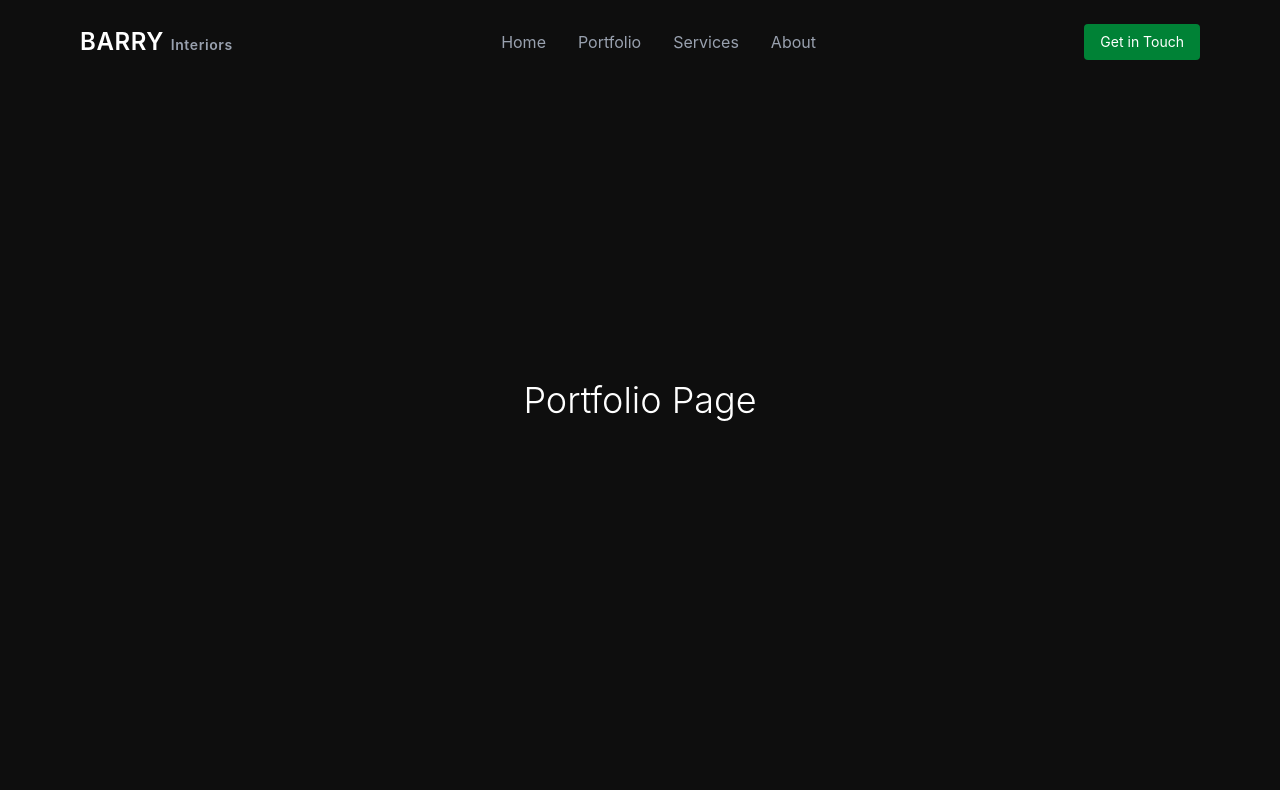
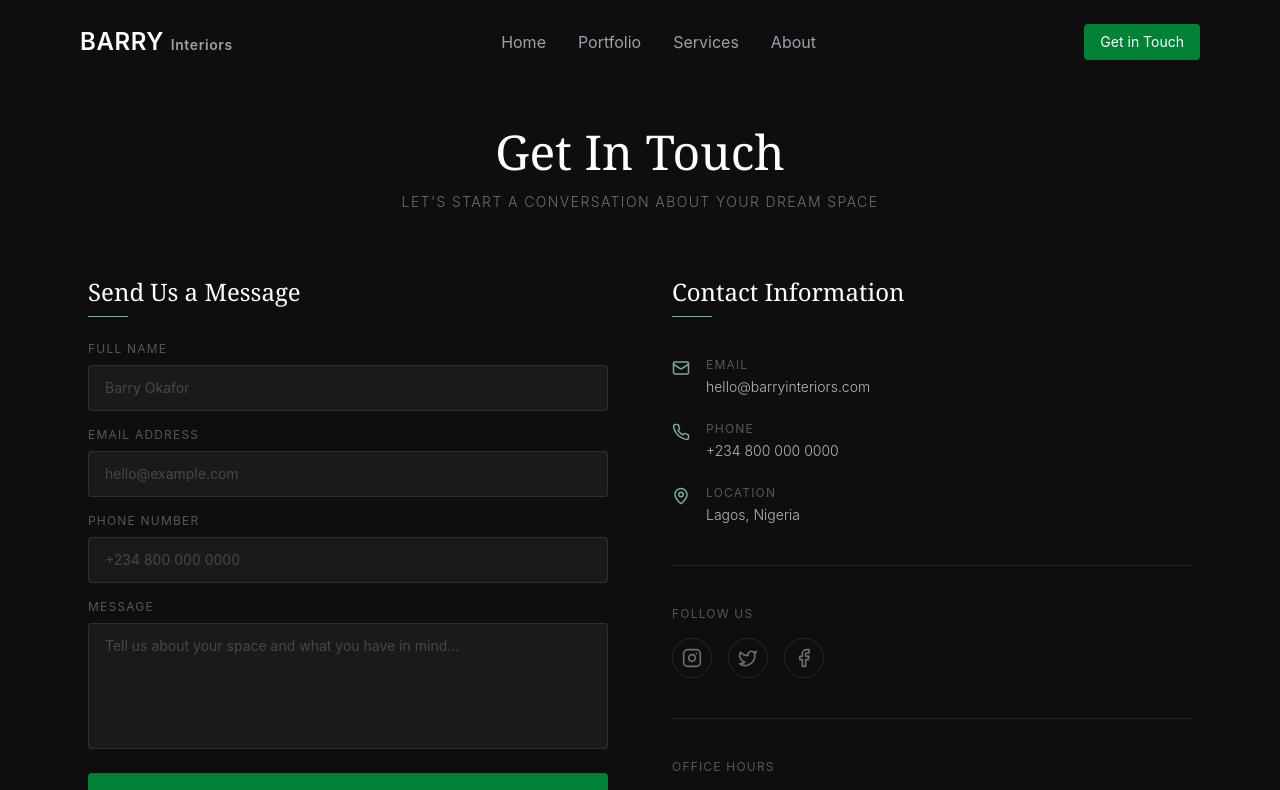
Before and after one commit to Oc-Paschal/INTERIOR-DESIGN-WEBSITE, a React (Vite) app: page /Contact in a window 1280 px wide. Shown: the top 790 px of the page. Built offline with nearby package versions, Linux system fonts and the light colour scheme.

Commit message:
added the contact page

```diff
--- a/src/Pages/About.jsx
+++ b/src/Pages/About.jsx
@@ -1,6 +1,7 @@
 import { motion } from "framer-motion";
 import content from "../data/content.json";
 import { LuStar, LuShield, LuHeart } from "react-icons/lu";
+import { Link } from "react-router-dom";
 
 const { hero, story, team, values, whyUs } = content.about;
 
@@ -229,13 +230,15 @@ const About = () => {
             Let's create something extraordinary together. Reach out and let's
             start the conversation.
           </p>
+          <Link to="/contact">
             <motion.button
               whileHover={{ scale: 1.05 }}
               whileTap={{ scale: 0.95 }}
               className="bg-green-700 px-10 py-4 text-white text-xs tracking-widest uppercase rounded hover:bg-green-600 transition"
             >
               Get in Touch
-          </motion.button>
+            </motion.button>{" "}
+          </Link>
         </motion.div>
       </section>
     </div>
--- a/src/Pages/Contact.jsx
+++ b/src/Pages/Contact.jsx
@@ -1,12 +1,263 @@
+import { useState } from "react"
+import { motion, AnimatePresence } from "framer-motion"
+import { LuMail, LuPhone, LuMapPin, LuInstagram, LuTwitter, LuFacebook, LuCircleCheck } from "react-icons/lu"
+import content from "../data/content.json"
+
+const { contact } = content.footer
+
+const contactIconMap = {
+  mail: <LuMail size={18} />,
+  phone: <LuPhone size={18} />,
+  location: <LuMapPin size={18} />,
+}
+
+const socials = [
+  { icon: <LuInstagram size={20} />, href: "#", label: "Instagram" },
+  { icon: <LuTwitter size={20} />, href: "#", label: "Twitter" },
+  { icon: <LuFacebook size={20} />, href: "#", label: "Facebook" },
+]
 
 const Contact = () => {
+  const [form, setForm] = useState({
+    name: "",
+    email: "",
+    phone: "",
+    message: "",
+  })
+  const [submitted, setSubmitted] = useState(false)
+
+  const handleChange = (e) => {
+    setForm({ ...form, [e.target.name]: e.target.value })
+  }
+
+  const handleSubmit = (e) => {
+    e.preventDefault()
+    // Show success message
+    setSubmitted(true)
+    // Reset form
+    setForm({ name: "", email: "", phone: "", message: "" })
+  }
+
   return (
-    <div>
-      <div className="bg-[#0e0e0e] min-h-screen flex items-center justify-center">
-        <h1 className="text-white text-4xl font-light">Portfolio Page</h1>
-      </div>
+    <div className="bg-[#0e0e0e] min-h-screen">
+
+      {/* Page Hero */}
+      <motion.div
+        initial={{ opacity: 0, y: 30 }}
+        animate={{ opacity: 1, y: 0 }}
+        transition={{ duration: 0.8, ease: "easeOut" }}
+        className="pt-32 pb-16 px-6 text-center"
+      >
+        <h1 className="text-white text-4xl md:text-5xl font-light font-serif mb-4">
+          Get In Touch
+        </h1>
+        <p className="text-white/40 text-sm tracking-widest uppercase font-light max-w-xl mx-auto">
+          Let's start a conversation about your dream space
+        </p>
+      </motion.div>
+
+      {/* Main Section */}
+      <section className="max-w-6xl mx-auto px-6 pb-24">
+        <div className="grid grid-cols-1 md:grid-cols-2 gap-16">
+
+          {/* Left — Contact Form */}
+          <motion.div
+            initial={{ opacity: 0, x: -30 }}
+            animate={{ opacity: 1, x: 0 }}
+            transition={{ delay: 0.3, duration: 0.7, ease: "easeOut" }}
+            className="flex flex-col gap-6"
+          >
+            <div>
+              <h2 className="text-white text-2xl font-light font-serif mb-2">
+                Send Us a Message
+              </h2>
+              <div className="h-px w-10 bg-[#7aab94]" />
+            </div>
+
+            {/* Success Message */}
+            <AnimatePresence>
+              {submitted && (
+                <motion.div
+                  initial={{ opacity: 0, y: -10 }}
+                  animate={{ opacity: 1, y: 0 }}
+                  exit={{ opacity: 0, y: -10 }}
+                  transition={{ duration: 0.4 }}
+                  className="flex items-center gap-3 bg-[#7aab94]/10 border border-[#7aab94]/30 rounded px-4 py-3"
+                >
+                  <LuCircleCheck size={18} className="text-[#7aab94]" />
+                  <p className="text-[#7aab94] text-sm font-light">
+                    Message sent successfully! We'll be in touch soon.
+                  </p>
+                </motion.div>
+              )}
+            </AnimatePresence>
+
+            {/* Form */}
+            <form onSubmit={handleSubmit} className="flex flex-col gap-4">
+
+              {/* Name */}
+              <div className="flex flex-col gap-2">
+                <label className="text-white/30 text-xs tracking-widest uppercase">
+                  Full Name
+                </label>
+                <input
+                  type="text"
+                  name="name"
+                  value={form.name}
+                  onChange={handleChange}
+                  required
+                  placeholder="Barry Okafor"
+                  className="bg-white/5 border border-white/10 text-white text-sm px-4 py-3 rounded outline-none placeholder:text-white/20 focus:border-[#7aab94] transition-colors duration-300"
+                />
+              </div>
+
+              {/* Email */}
+              <div className="flex flex-col gap-2">
+                <label className="text-white/30 text-xs tracking-widest uppercase">
+                  Email Address
+                </label>
+                <input
+                  type="email"
+                  name="email"
+                  value={form.email}
+                  onChange={handleChange}
+                  required
+                  placeholder="hello@example.com"
+                  className="bg-white/5 border border-white/10 text-white text-sm px-4 py-3 rounded outline-none placeholder:text-white/20 focus:border-[#7aab94] transition-colors duration-300"
+                />
+              </div>
+
+              {/* Phone */}
+              <div className="flex flex-col gap-2">
+                <label className="text-white/30 text-xs tracking-widest uppercase">
+                  Phone Number
+                </label>
+                <input
+                  type="tel"
+                  name="phone"
+                  value={form.phone}
+                  onChange={handleChange}
+                  placeholder="+234 800 000 0000"
+                  className="bg-white/5 border border-white/10 text-white text-sm px-4 py-3 rounded outline-none placeholder:text-white/20 focus:border-[#7aab94] transition-colors duration-300"
+                />
+              </div>
+
+              {/* Message */}
+              <div className="flex flex-col gap-2">
+                <label className="text-white/30 text-xs tracking-widest uppercase">
+                  Message
+                </label>
+                <textarea
+                  name="message"
+                  value={form.message}
+                  onChange={handleChange}
+                  required
+                  rows={5}
+                  placeholder="Tell us about your space and what you have in mind..."
+                  className="bg-white/5 border border-white/10 text-white text-sm px-4 py-3 rounded outline-none placeholder:text-white/20 focus:border-[#7aab94] transition-colors duration-300 resize-none"
+                />
+              </div>
+
+              {/* Submit */}
+              <motion.button
+                type="submit"
+                whileHover={{ scale: 1.02 }}
+                whileTap={{ scale: 0.98 }}
+                className="bg-green-700 px-8 py-4 text-white text-xs tracking-widest uppercase rounded hover:bg-green-600 transition mt-2"
+              >
+                Send Message
+              </motion.button>
+
+            </form>
+          </motion.div>
+
+          {/* Right — Contact Info */}
+          <motion.div
+            initial={{ opacity: 0, x: 30 }}
+            animate={{ opacity: 1, x: 0 }}
+            transition={{ delay: 0.5, duration: 0.7, ease: "easeOut" }}
+            className="flex flex-col gap-10"
+          >
+            <div>
+              <h2 className="text-white text-2xl font-light font-serif mb-2">
+                Contact Information
+              </h2>
+              <div className="h-px w-10 bg-[#7aab94]" />
+            </div>
+
+            {/* Contact Details */}
+            <div className="flex flex-col gap-6">
+              {contact.map((item) => (
+                <div key={item.text} className="flex items-start gap-4">
+                  <div className="text-[#7aab94] mt-0.5">
+                    {contactIconMap[item.type]}
+                  </div>
+                  <div>
+                    <p className="text-white/30 text-xs tracking-widest uppercase mb-1">
+                      {item.type === "mail" ? "Email" : item.type === "phone" ? "Phone" : "Location"}
+                    </p>
+                    <p className="text-white/70 text-sm font-light">
+                      {item.text}
+                    </p>
+                  </div>
+                </div>
+              ))}
+            </div>
+
+            {/* Divider */}
+            <div className="h-px bg-white/10" />
+
+            {/* Socials */}
+            <div className="flex flex-col gap-4">
+              <p className="text-white/30 text-xs tracking-widest uppercase">
+                Follow Us
+              </p>
+              <div className="flex gap-4">
+                {socials.map((social) => (
+                  <motion.a
+                    key={social.label}
+                    href={social.href}
+                    whileHover={{ y: -3 }}
+                    transition={{ duration: 0.2 }}
+                    className="w-10 h-10 rounded-full border border-white/10 flex items-center justify-center text-white/40 hover:border-[#7aab94] hover:text-[#7aab94] transition-colors duration-300"
+                    aria-label={social.label}
+                  >
+                    {social.icon}
+                  </motion.a>
+                ))}
+              </div>
+            </div>
+
+            {/* Divider */}
+            <div className="h-px bg-white/10" />
+
+            {/* Office Hours */}
+            <div className="flex flex-col gap-4">
+              <p className="text-white/30 text-xs tracking-widest uppercase">
+                Office Hours
+              </p>
+              <div className="flex flex-col gap-2">
+                <div className="flex justify-between">
+                  <p className="text-white/50 text-sm font-light">Monday — Friday</p>
+                  <p className="text-white/70 text-sm font-light">9:00am — 6:00pm</p>
+                </div>
+                <div className="flex justify-between">
+                  <p className="text-white/50 text-sm font-light">Saturday</p>
+                  <p className="text-white/70 text-sm font-light">10:00am — 4:00pm</p>
+                </div>
+                <div className="flex justify-between">
+                  <p className="text-white/50 text-sm font-light">Sunday</p>
+                  <p className="text-white/70 text-sm font-light">Closed</p>
+                </div>
+              </div>
+            </div>
+
+          </motion.div>
+        </div>
+      </section>
+
     </div>
-  );
-};
+  )
+}
 
-export default Contact;
+export default Contact
```
Lines whose indentation alone changed are shown as unchanged.
